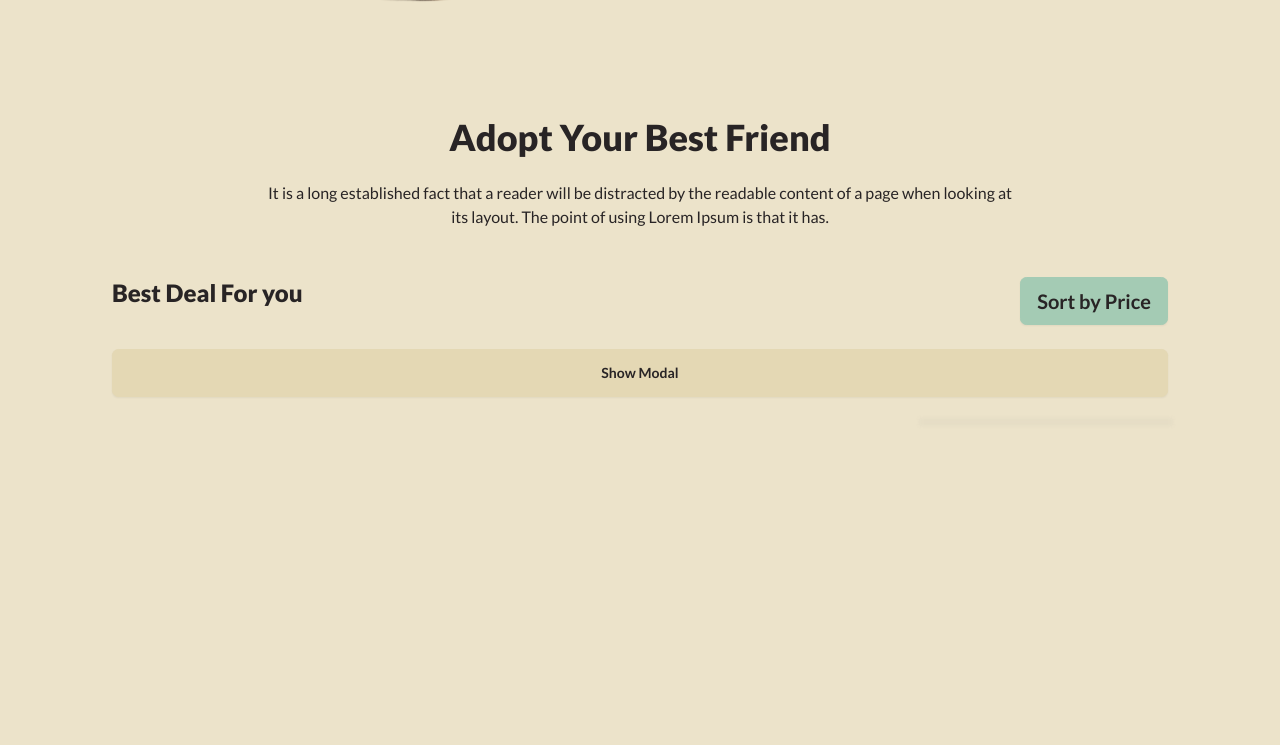
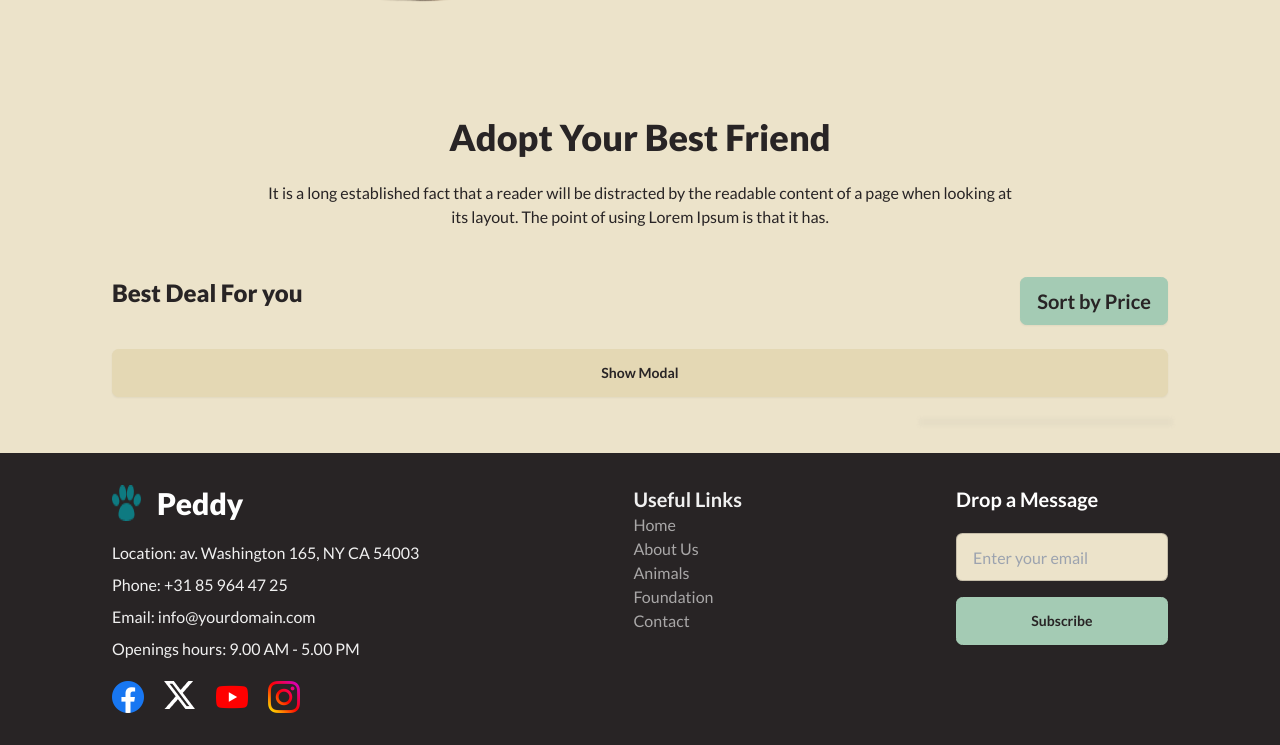
Before and after one commit to KYusufbd/peddy-pet-adoption-site, a website built with Vite: page index.html in a window 1280 px wide. Shown: the part 977-1722 px from the top of the page. Before the commit the page ends 1430 px from the top, so only its background shows below. Built offline with nearby package versions, Linux system fonts and the light colour scheme; no server answers.

Commit message:
Fotter is ready

```diff
--- a/index.html
+++ b/index.html
@@ -174,12 +174,52 @@
           </div>
           <!-- Pet details modal -->
           <dialog id="my_modal_5" class="modal modal-bottom sm:modal-middle">
-            <div id="pet-details" class="modal-box p-8 rounded-lg flex flex-col gap-3">
-
-            </div>
+            <div id="pet-details" class="modal-box p-8 rounded-lg flex flex-col gap-3"></div>
           </dialog>
         </div>
       </section>
     </main>
+    <footer class="bg-primary-content min-h-52">
+      <div class="sect flex flex-row justify-between flex-wrap gap-8">
+        <div class="flex flex-col gap-4">
+          <div class="flex flex-row gap-4">
+            <img src="./assets/images/logo.webp" alt="peddy-logo" />
+            <h1 class="font-black text-3xl text-white">Peddy</h1>
+          </div>
+          <p class="text-[#ffffffee] leading-8">
+            Location: av. Washington 165, NY CA 54003
+            <br>
+            Phone: +31 85 964 47 25
+            <br>
+            Email: info@yourdomain.com
+            <br>
+            Openings hours: 9.00 AM - 5.00 PM
+          </p>
+          <div class="flex flex-row gap-5">
+            <div class="h-8 w-8"><a href="https://www.facebook.com/"><img src="/assets/images/facebook.png" alt="facebook"></a></div>
+            <div class="h-8 w-8"><a href="https://x.com/"><img src="/assets/images/X.png" alt="twitter"></a></div>
+            <div class="h-8 w-8"><a href="https://www.youtube.com/"><img src="/assets/images/youtube.png" alt="youtube"></a></div>
+            <div class="h-8 w-8"><a href="https://www.instagram.com/"><img src="/assets/images/instagram.png" alt="instragram"></a></div>
+          </div>
+        </div>
+        <div>
+          <h6 class="font-bold text-[#ffffffee]">Useful Links</h6>
+          <ul class="text-[#ffffff99]">
+            <li><a href="/">Home</a></li>
+            <li><a href="/">About Us</a></li>
+            <li><a href="/">Animals</a></li>
+            <li><a href="/">Foundation</a></li>
+            <li><a href="/">Contact</a></li>
+          </ul>
+        </div>
+        <div class="flex flex-col gap-5">
+          <h6 class="font-bold text-white">Drop a Message</h6>
+          <form class="w-full flex flex-col gap-4">
+            <input type="text" placeholder="Enter your email" class="input input-bordered w-full max-w-xs" />
+            <button class="btn btn-secondary text-secondary-content">Subscribe</button>
+          </form>
+        </div>
+      </div>
+    </footer>
   </body>
 </html>
```
Also changed, not shown: assets/images/X.png (added), assets/images/facebook.png (added), assets/images/instagram.png (added), assets/images/twitter.png (added), assets/images/youtube.png (added).
